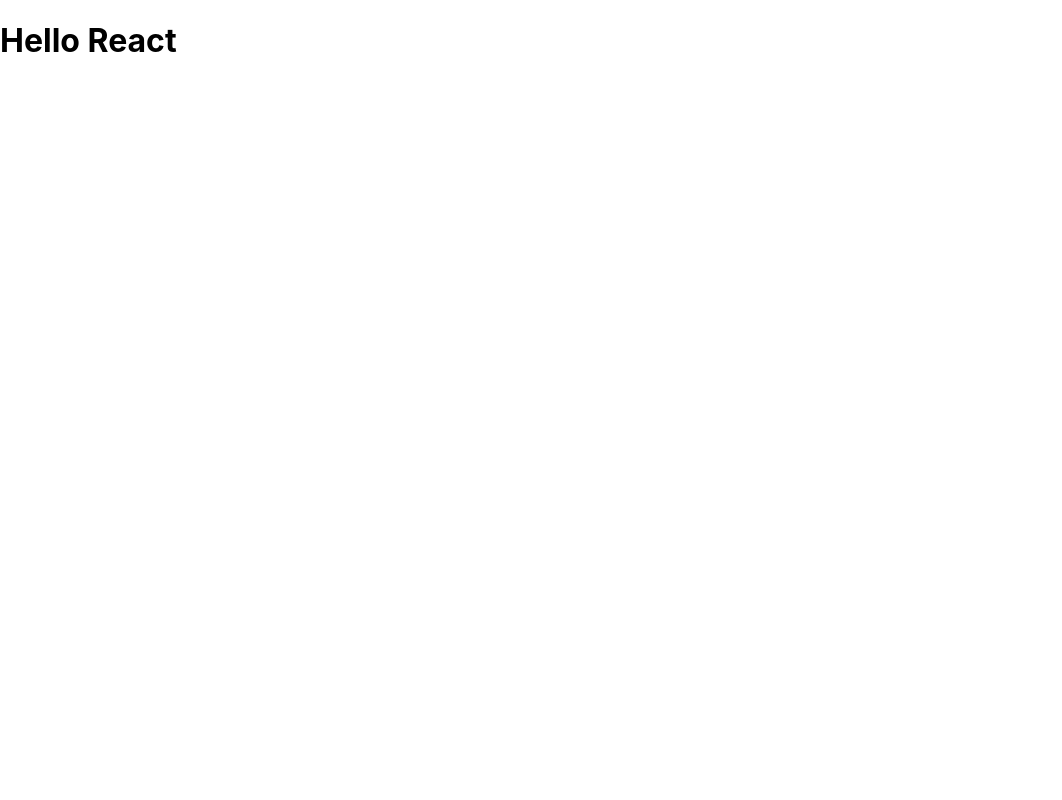
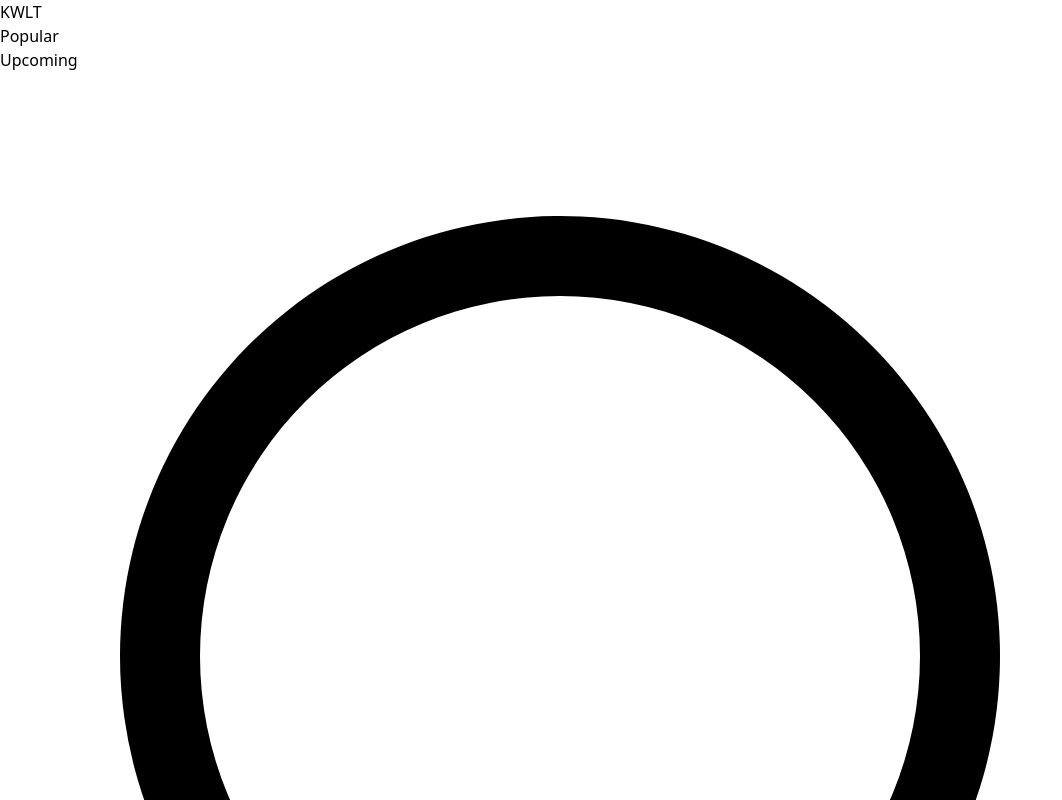
Before and after one commit to ShinThantHtun00/movie_app, a React (Create React App) app: page / in a window 1280 px wide. Shown: the top 800 px of the page, without its empty margins (0-1062 px from the left). Built offline with nearby package versions, Linux system fonts and the light colour scheme.

Commit message:
Add some packages to project

```diff
--- a/package.json
+++ b/package.json
@@ -3,6 +3,7 @@
   "version": "0.1.0",
   "private": true,
   "dependencies": {
+    "@heroicons/react": "^2.1.1",
     "@testing-library/jest-dom": "^5.17.0",
     "@testing-library/react": "^13.4.0",
     "@testing-library/user-event": "^13.5.0",
--- a/src/App.js
+++ b/src/App.js
@@ -1,9 +1,10 @@
+import Nav from "./components/Nav";
+
 function App() {
   return (
     <div className="App">
-      <header className='App-header'>
-        <h1>Hello React</h1>
-      </header>
+      <Nav/>
+      <h1 className="text-blue-800 font-bold underline">Hello React</h1>
     </div>
   );
 }
--- /dev/null
+++ b/src/components/Nav.jsx
@@ -0,0 +1,19 @@
+import {MagnifyingGlassIcon} from "@heroicons/react/24/solid"
+
+function Nav() {
+  return (
+    <nav>
+      <h1>KWLT</h1>
+      <div>
+        <p>Popular</p>
+        <p>Upcoming</p>
+        <form action="">
+          <input type="text" />
+          <MagnifyingGlassIcon/>
+        </form>
+      </div>
+    </nav>
+  )
+}
+
+export default Nav
--- a/src/index.css
+++ b/src/index.css
@@ -1,13 +1,3 @@
-body {
-  margin: 0;
-  font-family: -apple-system, BlinkMacSystemFont, 'Segoe UI', 'Roboto', 'Oxygen',
-    'Ubuntu', 'Cantarell', 'Fira Sans', 'Droid Sans', 'Helvetica Neue',
-    sans-serif;
-  -webkit-font-smoothing: antialiased;
-  -moz-osx-font-smoothing: grayscale;
-}
-
-code {
-  font-family: source-code-pro, Menlo, Monaco, Consolas, 'Courier New',
-    monospace;
-}
+@tailwind base;
+@tailwind components;
+@tailwind utilities;
--- /dev/null
+++ b/src/layouts/Main.jsx
@@ -0,0 +1,9 @@
+import React from 'react'
+
+function Main() {
+  return (
+    <div>Main</div>
+  )
+}
+
+export default Main
--- a/tailwind.config.js
+++ b/tailwind.config.js
@@ -1,6 +1,8 @@
 /** @type {import('tailwindcss').Config} */
 module.exports = {
-  content: [],
+  content: [
+    "./src/**/*.{js,jsx,ts,tsx}",
+  ],
   theme: {
     extend: {},
   },
```
Also changed, not shown: 1 other file (tests, documents, lock files or other folders).
